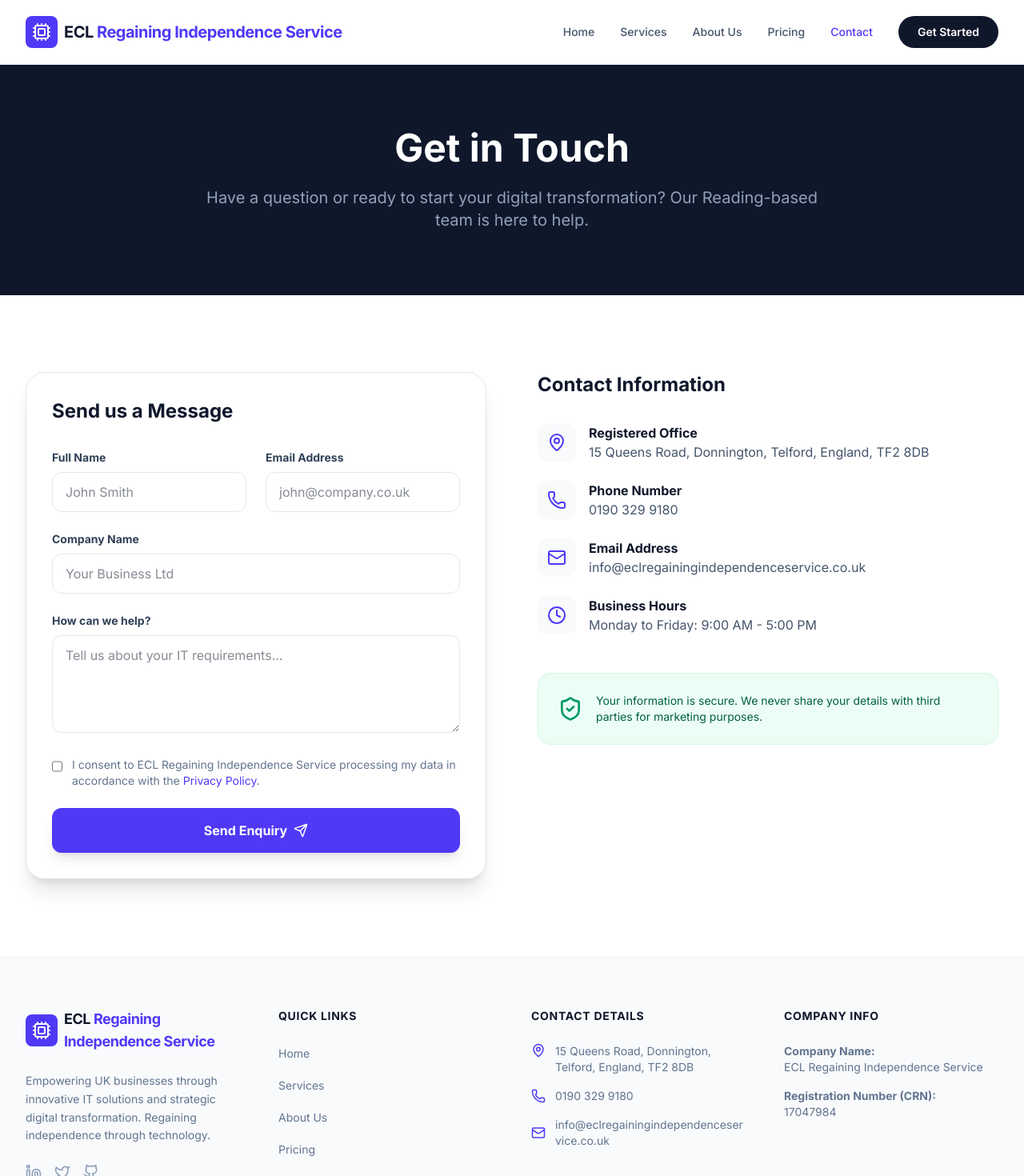
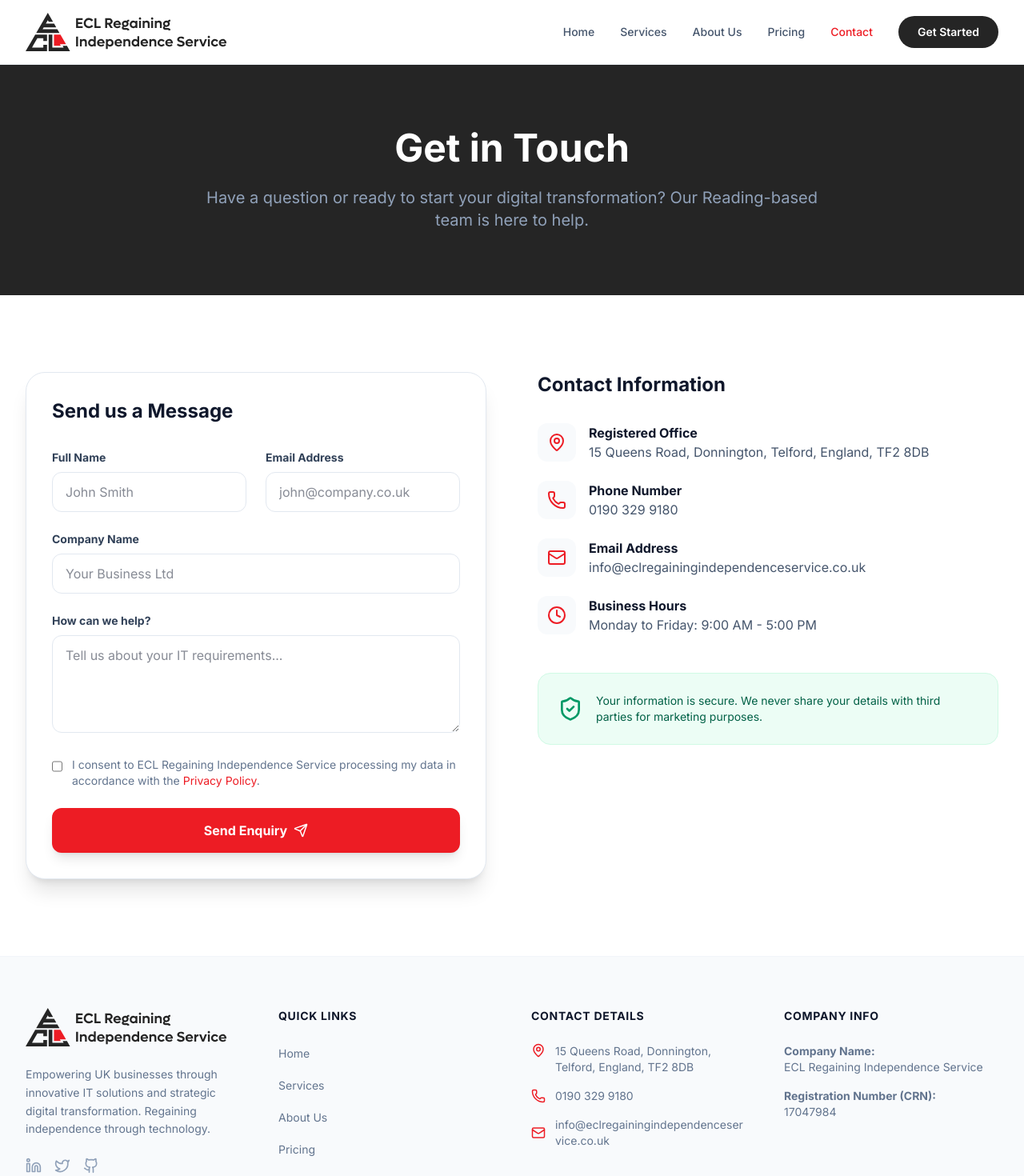
Before and after one commit to consultancy-outfit/100IT-SALESITES-001, a React (Vite) app: page /contact in a window 1280 px wide. Shown: the top 1470 px of the page at 80% size. Built offline with nearby package versions, Linux system fonts and the light colour scheme.

Commit message:
add logo

```diff
--- a/src/components/Layout.tsx
+++ b/src/components/Layout.tsx
@@ -4,7 +4,6 @@ import { motion, AnimatePresence } from "motion/react";
 import {
   Menu,
   X,
-  Cpu,
   Mail,
   Phone,
   MapPin,
@@ -13,6 +12,7 @@ import {
   Github,
 } from "lucide-react";
 import { COMPANY_DETAILS, NAV_LINKS } from "../constants";
+import logoSvg from "../assets/ECL_Regaining _Independence_Service.svg";
 
 export const Layout: React.FC<{ children: React.ReactNode }> = ({
   children,
@@ -27,18 +27,11 @@ export const Layout: React.FC<{ children: React.ReactNode }> = ({
         <div className="mx-auto max-w-7xl px-4 sm:px-6 lg:px-8">
           <div className="flex h-20 items-center justify-between">
             <Link to="/" className="flex items-center gap-2 group">
-              <div className="flex h-10 w-10 shrink-0 items-center justify-center rounded-lg bg-indigo-600 text-white transition-transform group-hover:scale-110">
-                <Cpu size={24} />
-              </div>
-              <span className="text-xl font-bold tracking-tight text-slate-900">
-                <span className="md:hidden">{COMPANY_DETAILS.brand}</span>
-                <span className="hidden md:inline">
-                  {COMPANY_DETAILS.brand}{" "}
-                  <span className="text-indigo-600">
-                    {COMPANY_DETAILS.name.replace(COMPANY_DETAILS.brand, "").trim()}
-                  </span>
-                </span>
-              </span>
+              <img
+                src={logoSvg}
+                alt={COMPANY_DETAILS.name}
+                className="h-10 w-auto object-contain object-left transition-transform group-hover:opacity-90 md:h-12"
+              />
             </Link>
 
             {/* Desktop Nav */}
@@ -47,9 +40,9 @@ export const Layout: React.FC<{ children: React.ReactNode }> = ({
                 <Link
                   key={link.path}
                   to={link.path}
-                  className={`text-sm font-medium transition-colors hover:text-indigo-600 ${
+                  className={`text-sm font-medium transition-colors hover:text-brand-red ${
                     location.pathname === link.path
-                      ? "text-indigo-600"
+                      ? "text-brand-red"
                       : "text-slate-600"
                   }`}
                 >
@@ -58,7 +51,7 @@ export const Layout: React.FC<{ children: React.ReactNode }> = ({
               ))}
               <Link
                 to="/contact"
-                className="rounded-full bg-slate-900 px-6 py-2.5 text-sm font-semibold text-white transition-all hover:bg-slate-800 hover:shadow-lg active:scale-95"
+                className="rounded-full bg-brand-dark px-6 py-2.5 text-sm font-semibold text-white transition-all hover:bg-brand-red hover:shadow-lg active:scale-95"
               >
                 Get Started
               </Link>
@@ -88,7 +81,7 @@ export const Layout: React.FC<{ children: React.ReactNode }> = ({
                   <Link
                     key={link.path}
                     to={link.path}
-                    className="block rounded-lg px-4 py-3 text-base font-medium text-slate-600 hover:bg-slate-50 hover:text-indigo-600"
+                    className="block rounded-lg px-4 py-3 text-base font-medium text-slate-600 hover:bg-slate-50 hover:text-brand-red"
                     onClick={() => setIsMenuOpen(false)}
                   >
                     {link.name}
@@ -121,18 +114,11 @@ export const Layout: React.FC<{ children: React.ReactNode }> = ({
           <div className="grid grid-cols-1 gap-12 md:grid-cols-2 lg:grid-cols-4">
             <div className="space-y-6">
               <Link to="/" className="flex items-center gap-2">
-                <div className="flex h-10 w-10 shrink-0 items-center justify-center rounded-lg bg-indigo-600 text-white transition-transform group-hover:scale-110">
-                  <Cpu size={24} />
-                </div>
-                <span className="text-lg font-bold tracking-tight text-slate-900">
-                  <span className="md:hidden">{COMPANY_DETAILS.brand}</span>
-                  <span className="hidden md:inline">
-                    {COMPANY_DETAILS.brand}{" "}
-                    <span className="text-indigo-600">
-                      {COMPANY_DETAILS.name.replace(COMPANY_DETAILS.brand, "").trim()}
-                    </span>
-                  </span>
-                </span>
+                <img
+                  src={logoSvg}
+                  alt={COMPANY_DETAILS.name}
+                  className="h-10 w-auto object-contain object-left md:h-12"
+                />
               </Link>
               <p className="text-sm leading-relaxed text-slate-500">
                 Empowering UK businesses through innovative IT solutions and
@@ -142,19 +128,19 @@ export const Layout: React.FC<{ children: React.ReactNode }> = ({
               <div className="flex gap-4">
                 <a
                   href="#"
-                  className="text-slate-400 hover:text-indigo-600 transition-colors"
+                  className="text-slate-400 hover:text-brand-red transition-colors"
                 >
                   <Linkedin size={20} />
                 </a>
                 <a
                   href="#"
-                  className="text-slate-400 hover:text-indigo-600 transition-colors"
+                  className="text-slate-400 hover:text-brand-red transition-colors"
                 >
                   <Twitter size={20} />
                 </a>
                 <a
                   href="#"
-                  className="text-slate-400 hover:text-indigo-600 transition-colors"
+                  className="text-slate-400 hover:text-brand-red transition-colors"
                 >
                   <Github size={20} />
                 </a>
@@ -170,7 +156,7 @@ export const Layout: React.FC<{ children: React.ReactNode }> = ({
                   <li key={link.path}>
                     <Link
                       to={link.path}
-                      className="text-sm text-slate-500 hover:text-indigo-600 transition-colors"
+                      className="text-sm text-slate-500 hover:text-brand-red transition-colors"
                     >
                       {link.name}
                     </Link>
@@ -179,7 +165,7 @@ export const Layout: React.FC<{ children: React.ReactNode }> = ({
                 <li>
                   <Link
                     to="/terms"
-                    className="text-sm text-slate-500 hover:text-indigo-600 transition-colors"
+                    className="text-sm text-slate-500 hover:text-brand-red transition-colors"
                   >
                     Terms & Conditions
                   </Link>
@@ -187,7 +173,7 @@ export const Layout: React.FC<{ children: React.ReactNode }> = ({
                 <li>
                   <Link
                     to="/privacy"
-                    className="text-sm text-slate-500 hover:text-indigo-600 transition-colors"
+                    className="text-sm text-slate-500 hover:text-brand-red transition-colors"
                   >
                     Privacy Policy
                   </Link>
@@ -201,15 +187,15 @@ export const Layout: React.FC<{ children: React.ReactNode }> = ({
               </h3>
               <ul className="space-y-4">
                 <li className="flex items-start gap-3 text-sm text-slate-500">
-                  <MapPin size={18} className="shrink-0 text-indigo-600" />
+                  <MapPin size={18} className="shrink-0 text-brand-red" />
                   <span>{COMPANY_DETAILS.address}</span>
                 </li>
                 <li className="flex items-center gap-3 text-sm text-slate-500">
-                  <Phone size={18} className="shrink-0 text-indigo-600" />
+                  <Phone size={18} className="shrink-0 text-brand-red" />
                   <span>{COMPANY_DETAILS.phone}</span>
                 </li>
                 <li className="flex items-center gap-3 text-sm text-slate-500">
-                  <Mail size={18} className="shrink-0 text-indigo-600" />
+                  <Mail size={18} className="shrink-0 text-brand-red" />
                   <span className="break-all">{COMPANY_DETAILS.email}</span>
                 </li>
               </ul>
--- a/src/index.css
+++ b/src/index.css
@@ -3,4 +3,9 @@
 
 @theme {
   --font-sans: "Inter", ui-sans-serif, system-ui, sans-serif;
+  /* ECL brand colors from logo: #252525 (dark), #ED1C24 (red) */
+  --color-brand-dark: #252525;
+  --color-brand-red: #ED1C24;
+  --color-brand-red-light: #f04a52;
+  --color-brand-red-muted: #fce8e9;
 }
--- a/src/pages/Contact.tsx
+++ b/src/pages/Contact.tsx
@@ -20,7 +20,7 @@ export const Contact: React.FC = () => {
   return (
     <div className="bg-white">
       {/* Header */}
-      <section className="bg-slate-900 py-20">
+      <section className="bg-brand-dark py-20">
         <div className="mx-auto max-w-7xl px-4 sm:px-6 lg:px-8 text-center">
           <h1 className="text-4xl font-bold text-white sm:text-5xl mb-6">Get in Touch</h1>
           <p className="text-xl text-slate-400 max-w-3xl mx-auto">
@@ -46,7 +46,7 @@ export const Contact: React.FC = () => {
                     <input
                       type="text"
                       required
-                      className="w-full rounded-xl border border-slate-200 px-4 py-3 focus:outline-none focus:ring-2 focus:ring-indigo-500 transition-all"
+                      className="w-full rounded-xl border border-slate-200 px-4 py-3 focus:outline-none focus:ring-2 focus:ring-brand-red transition-all"
                       placeholder="John Smith"
                       value={formState.name}
                       onChange={(e) => setFormState({ ...formState, name: e.target.value })}
@@ -57,7 +57,7 @@ export const Contact: React.FC = () => {
                     <input
                       type="email"
                       required
-                      className="w-full rounded-xl border border-slate-200 px-4 py-3 focus:outline-none focus:ring-2 focus:ring-indigo-500 transition-all"
+                      className="w-full rounded-xl border border-slate-200 px-4 py-3 focus:outline-none focus:ring-2 focus:ring-brand-red transition-all"
                       placeholder="john@company.co.uk"
                       value={formState.email}
                       onChange={(e) => setFormState({ ...formState, email: e.target.value })}
@@ -68,7 +68,7 @@ export const Contact: React.FC = () => {
                   <label className="block text-sm font-bold text-slate-700 mb-2">Company Name</label>
                   <input
                     type="text"
-                    className="w-full rounded-xl border border-slate-200 px-4 py-3 focus:outline-none focus:ring-2 focus:ring-indigo-500 transition-all"
+                    className="w-full rounded-xl border border-slate-200 px-4 py-3 focus:outline-none focus:ring-2 focus:ring-brand-red transition-all"
                     placeholder="Your Business Ltd"
                     value={formState.company}
                     onChange={(e) => setFormState({ ...formState, company: e.target.value })}
@@ -79,7 +79,7 @@ export const Contact: React.FC = () => {
                   <textarea
                     required
                     rows={4}
-                    className="w-full rounded-xl border border-slate-200 px-4 py-3 focus:outline-none focus:ring-2 focus:ring-indigo-500 transition-all"
+                    className="w-full rounded-xl border border-slate-200 px-4 py-3 focus:outline-none focus:ring-2 focus:ring-brand-red transition-all"
                     placeholder="Tell us about your IT requirements..."
                     value={formState.message}
                     onChange={(e) => setFormState({ ...formState, message: e.target.value })}
@@ -90,17 +90,17 @@ export const Contact: React.FC = () => {
                     type="checkbox"
                     required
                     id="consent"
-                    className="mt-1 h-4 w-4 rounded border-slate-300 text-indigo-600 focus:ring-indigo-500"
+                    className="mt-1 h-4 w-4 rounded border-slate-300 text-brand-red focus:ring-brand-red"
                     checked={formState.consent}
                     onChange={(e) => setFormState({ ...formState, consent: e.target.checked })}
                   />
                   <label htmlFor="consent" className="text-sm text-slate-500">
-                    I consent to {COMPANY_DETAILS.name} processing my data in accordance with the <a href="/privacy" className="text-indigo-600 hover:underline">Privacy Policy</a>.
+                    I consent to {COMPANY_DETAILS.name} processing my data in accordance with the <a href="/privacy" className="text-brand-red hover:underline">Privacy Policy</a>.
                   </label>
                 </div>
                 <button
                   type="submit"
-                  className="w-full rounded-xl bg-indigo-600 py-4 text-white font-bold hover:bg-indigo-500 transition-all shadow-lg flex items-center justify-center gap-2 active:scale-95"
+                  className="w-full rounded-xl bg-brand-red py-4 text-white font-bold hover:bg-brand-red-light transition-all shadow-lg flex items-center justify-center gap-2 active:scale-95"
                 >
                   Send Enquiry <Send size={18} />
                 </button>
@@ -113,7 +113,7 @@ export const Contact: React.FC = () => {
                 <h2 className="text-2xl font-bold text-slate-900 mb-8">Contact Information</h2>
                 <div className="space-y-6">
                   <div className="flex items-start gap-4">
-                    <div className="h-12 w-12 rounded-xl bg-slate-50 flex items-center justify-center text-indigo-600 shrink-0">
+                    <div className="h-12 w-12 rounded-xl bg-slate-50 flex items-center justify-center text-brand-red shrink-0">
                       <MapPin size={24} />
                     </div>
                     <div>
@@ -122,7 +122,7 @@ export const Contact: React.FC = () => {
                     </div>
                   </div>
                   <div className="flex items-start gap-4">
-                    <div className="h-12 w-12 rounded-xl bg-slate-50 flex items-center justify-center text-indigo-600 shrink-0">
+                    <div className="h-12 w-12 rounded-xl bg-slate-50 flex items-center justify-center text-brand-red shrink-0">
                       <Phone size={24} />
                     </div>
                     <div>
@@ -131,7 +131,7 @@ export const Contact: React.FC = () => {
                     </div>
                   </div>
                   <div className="flex items-start gap-4">
-                    <div className="h-12 w-12 rounded-xl bg-slate-50 flex items-center justify-center text-indigo-600 shrink-0">
+                    <div className="h-12 w-12 rounded-xl bg-slate-50 flex items-center justify-center text-brand-red shrink-0">
                       <Mail size={24} />
                     </div>
                     <div>
@@ -140,7 +140,7 @@ export const Contact: React.FC = () => {
                     </div>
                   </div>
                   <div className="flex items-start gap-4">
-                    <div className="h-12 w-12 rounded-xl bg-slate-50 flex items-center justify-center text-indigo-600 shrink-0">
+                    <div className="h-12 w-12 rounded-xl bg-slate-50 flex items-center justify-center text-brand-red shrink-0">
                       <Clock size={24} />
                     </div>
                     <div>
--- /dev/null
+++ b/vite-env.d.ts
@@ -0,0 +1,6 @@
+/// <reference types="vite/client" />
+
+declare module "*.svg" {
+  const src: string;
+  export default src;
+}
```
Also changed, not shown: src/pages/About.tsx (+11 -11 lines), src/pages/Home.tsx (+21 -21 lines), src/pages/Pricing.tsx (+5 -5 lines), src/pages/Services.tsx (+7 -7 lines), src/assets/ECL_Regaining _Independence_Service.svg (added).
